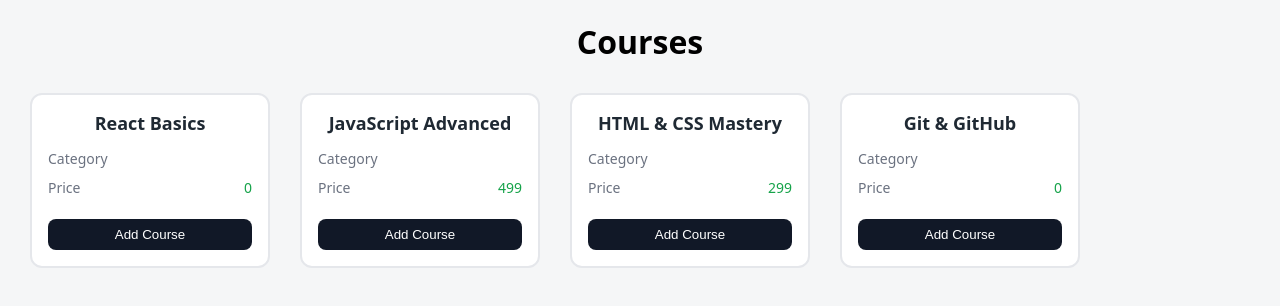
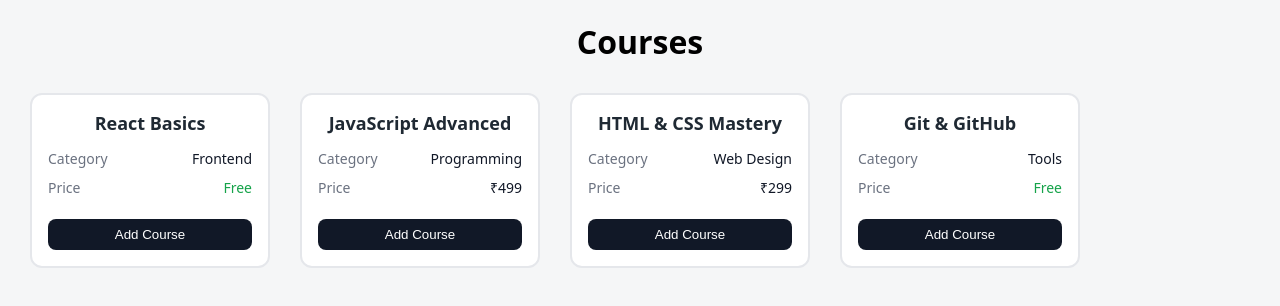
Before and after one commit to muskan-chouhan/react, a React (Vite) app in the folder 15-course-project/: page / in a window 1280 px wide. Shown: the top 306 px of the page. Built offline with nearby package versions, Linux system fonts and the light colour scheme.

Commit message:
Again 15-course (Condition PROPERLY APPLIED)

```diff
--- a/15-course-project/src/App.jsx
+++ b/15-course-project/src/App.jsx
@@ -46,7 +46,7 @@ function App() {
 
        {coursesData.map(function(data,id){
         return <div key={id}>
-        <Card title={data.title} category={data.category} price={data.price} />
+        <Card title={data.title} category={data.category} price={data.price} isFree={data.isFree} />
        </div>
       })}
 
--- a/15-course-project/src/components/cards.jsx
+++ b/15-course-project/src/components/cards.jsx
@@ -1,25 +1,32 @@
-function Card({title,Category,price}){
-    return(
-
+function Card({ title, category, price, isFree }) {
+  return (
     <div className="card">
 
       <h2 className="course-title">{title}</h2>
 
       <div className="info">
         <span className="label">Category</span>
-            <span className="value">{Category}</span>
+        <span className="value">{category}</span>
       </div>
 
       <div className="info">
+        {isFree ? (
+          <>
             <span className="label">Price</span>
-            <span className="value free">{price}</span>
+            <span className="value free">Free</span>
+          </>
+        ) : (
+          <>
+            <span className="label">Price</span>
+            <span className="value">₹{price}</span>
+          </>
+        )}
       </div>
 
       <button className="btn">Add Course</button>
 
     </div>
-
-    )
+  );
 }
 
-export default Card
+export default Card;
```
Lines whose indentation alone changed are shown as unchanged.
